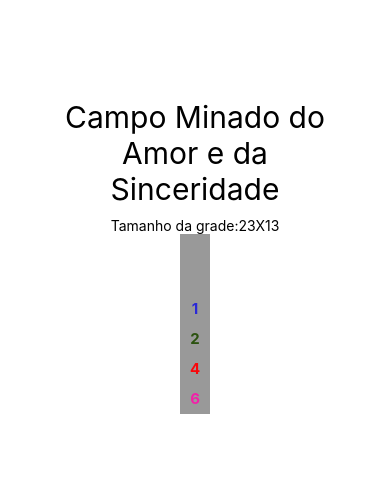
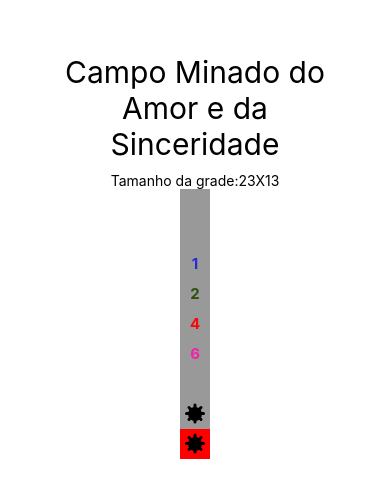
Before and after one commit to KamusTiago/campoMinado, a React Native app: screen / in a window 390 px wide. Shown: the part 171-668 px from the top of the page. Built offline with nearby package versions, Linux system fonts and the light colour scheme.

Commit message:
Criando componente Mina

```diff
--- a/App.js
+++ b/App.js
@@ -20,6 +20,9 @@
           <Field opened nearMines={2}/>
           <Field opened nearMines={4}/>
           <Field opened nearMines={6}/>
+          <Field mined/>
+          <Field mined opened/>
+          <Field mined opened exploded/>
       </View>
     );
   }
--- a/src/components/Field.js
+++ b/src/components/Field.js
@@ -1,14 +1,16 @@
 import React from 'react'
 import {View, StyleSheet, Text} from 'react-native'
 import params from '../params'
+import Mine from './Mine'
 
 export default props => {
 
-    const { mined, opened, nearMines } = props
+    const { mined, opened, nearMines, exploded } = props
 
     const styleField = [styles.field]
 
     if(opened) styleField.push(styles.opened)
+    if(exploded) styleField.push(styles.exploded)
     if (styleField.length === 1) styleField.push(styles.regular)
 
     let color = null
@@ -24,6 +26,7 @@
             {!mined && opened && nearMines > 0
             ? <Text style={[styles.label, {color: color}]}>{nearMines}</Text>
             : false}
+            {mined && opened ? <Mine/> : false}
         </View>
     )
 }
@@ -51,6 +54,10 @@
     label: {
         fontWeight: 'bold',
         fontSize: params.fontSize
+    },
+    exploded: {
+        backgroundColor: 'red',
+        borderColor: 'red',
     }
 
 })
--- /dev/null
+++ b/src/components/Mine.js
@@ -0,0 +1,36 @@
+import React from 'react'
+import { View, StyleSheet} from 'react-native'
+
+export default props => {
+    return (
+        <View style={styles.container}>
+            <View style={styles.coreMine}/>
+            <View style={styles.line}/>
+            <View style={[styles.line, {transform: [{rotate: '45deg'}] }]}/>
+            <View style={[styles.line, {transform: [{rotate: '90deg'}] }]}/>
+            <View style={[styles.line, {transform: [{rotate: '135deg'}] }]}/>
+        </View>
+    )
+}
+
+const styles = StyleSheet.create({
+    container: {
+        alignItems: 'center',
+        justifyContent: 'center',
+    },
+    coreMine: {
+        height: 14,
+        width: 14,
+        borderRadius: 10,
+        backgroundColor: 'black',
+        alignItems: 'center',
+        justifyContent: 'center',
+    },
+    line: {
+        position: 'absolute',
+        height: 3,
+        width: 20,
+        borderRadius: 3,
+        backgroundColor: 'black',
+    }
+})
```
